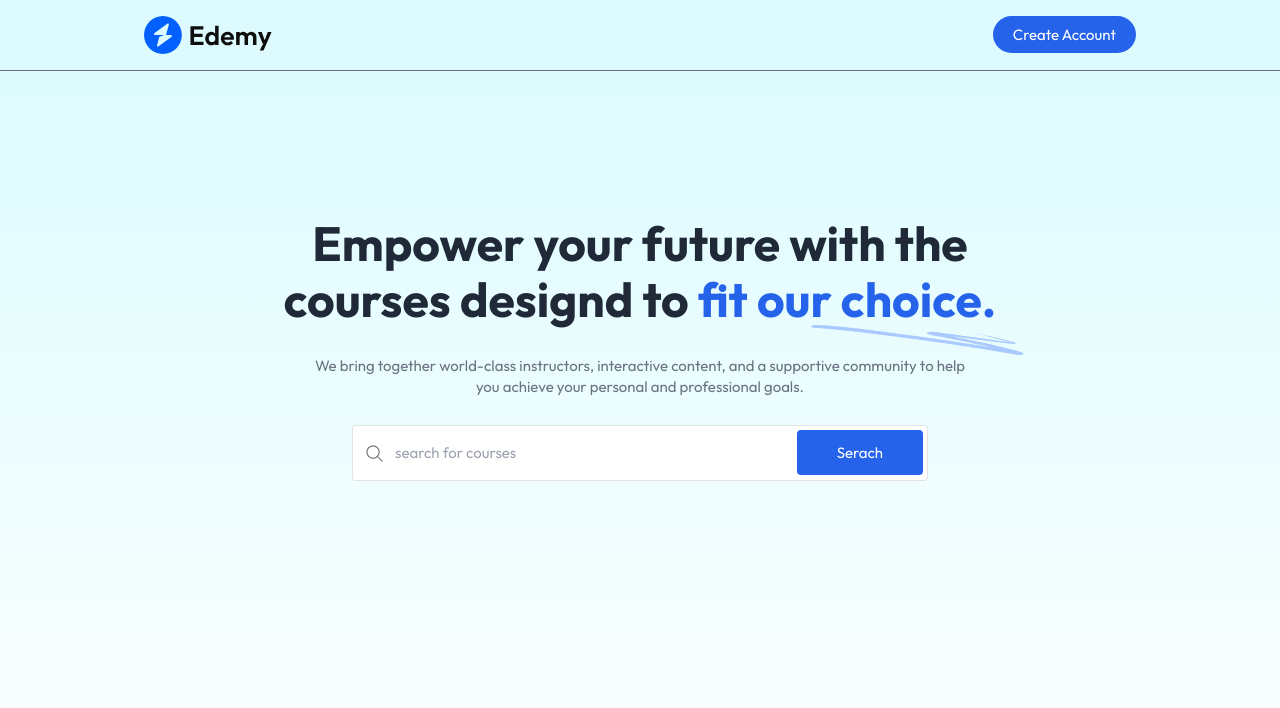
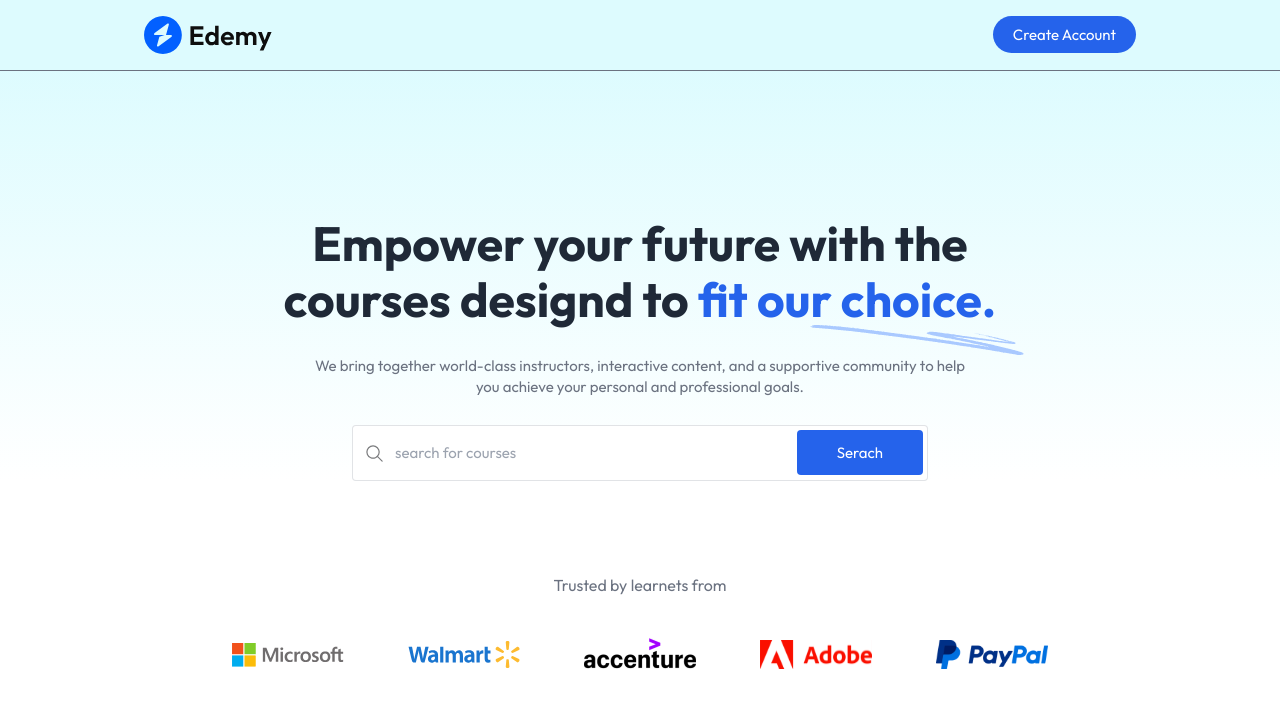
Before and after one commit to Kaushik-123-p/Edemy, a React (Vite) app in the folder client/: page / in a window 1280 px wide. Shown: the top 708 px of the page. Built offline with nearby package versions, Linux system fonts and the light colour scheme; no server answers; the HTML template or start-up script is replaced by a standard one.

Commit message:
Add Companies component with logos and update Home page layout

```diff
--- a/client/src/components/students/Companies.jsx
+++ b/client/src/components/students/Companies.jsx
@@ -1,9 +1,25 @@
 import React from "react";
+import { assets } from "../../assets/assets";
 
 const Companies = () => {
   return (
-    <div>
-      <h1>Companies</h1>
+    <div className="pt-16">
+      <p className="text-base text-gray-500">Trusted by learnets from</p>
+      <div className="flex flex-wrap items-center justify-center gap-6 md:gap-16 mt-5 md:mt-10 ">
+        <img
+          src={assets.microsoft_logo}
+          alt="micsrosoft"
+          className="w-20 md:w-28"
+        />
+        <img src={assets.walmart_logo} alt="walmart" className="w-20 md:w-28" />
+        <img
+          src={assets.accenture_logo}
+          alt="accenture"
+          className="w-20 md:w-28"
+        />
+        <img src={assets.adobe_logo} alt="adobe" className="w-20 md:w-28" />
+        <img src={assets.paypal_logo} alt="paypal" className="w-20 md:w-28" />
+      </div>
     </div>
   );
 };
--- a/client/src/components/students/Hero.jsx
+++ b/client/src/components/students/Hero.jsx
@@ -3,7 +3,7 @@
 
 const Hero = () => {
   return (
-    <div className="flex flex-col items-center  w-full h-screen md:pt-36 pt-20 px-7 md:px-0 space-y-7 text-center bg-gradient-to-b from-cyan-100/70 ">
+    <div className="flex flex-col items-center  w-full md:pt-36 pt-20 px-7 md:px-0 space-y-7 text-center bg-gradient-to-b from-cyan-100/70 ">
       <h1 className="md:text-home-heading-large text-home-heading-small relative font-bold text-gray-800 max-w-3xl mx-auto">
         Empower your future with the courses designd to
         <span className="text-blue-600"> fit our choice.</span>{" "}
--- a/client/src/pages/student/Home.jsx
+++ b/client/src/pages/student/Home.jsx
@@ -1,10 +1,12 @@
 import React from "react";
 import Hero from "../../components/students/Hero";
+import Companies from "../../components/students/Companies";
 
 const Home = () => {
   return (
     <div className="flex flex-col items-center space-y-7 text-center">
       <Hero />
+      <Companies />
     </div>
   );
 };
```
